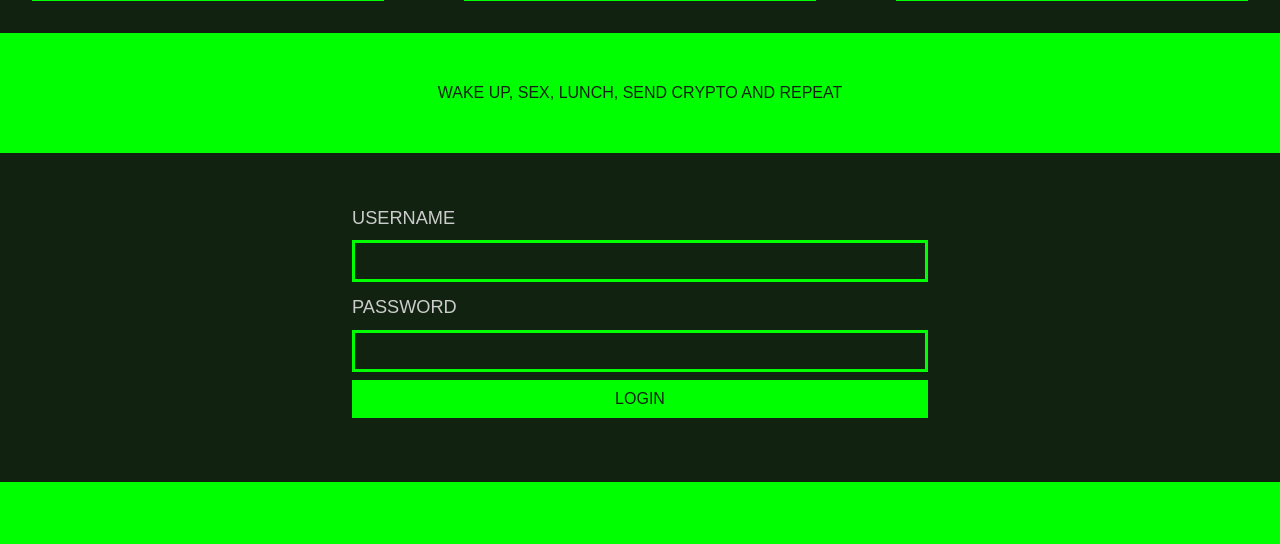
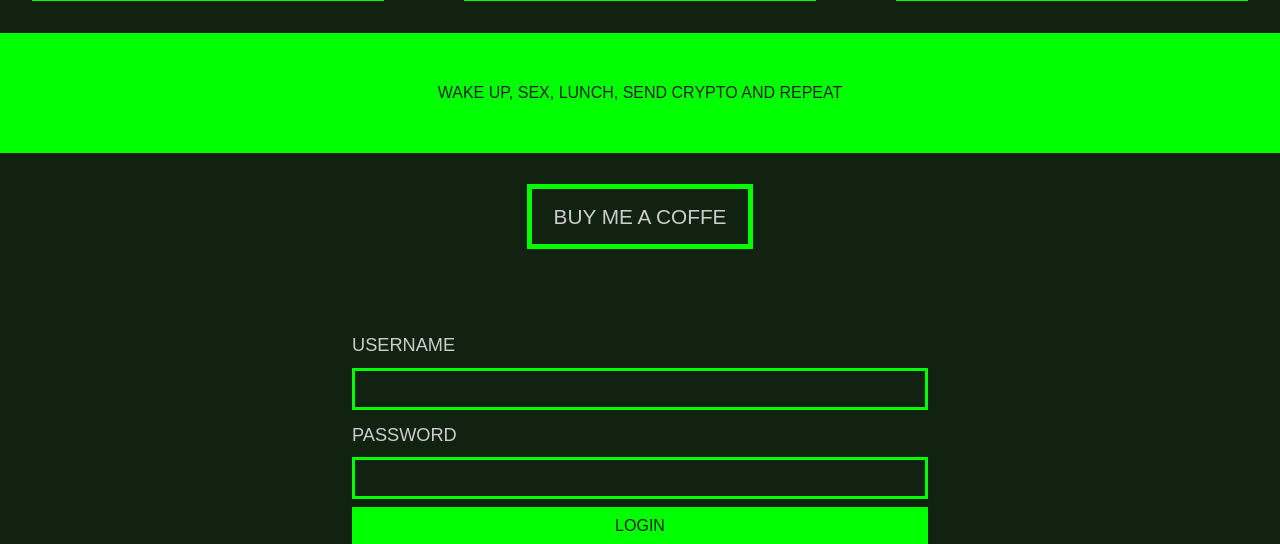
Before and after one commit to n4gY1/solanawebsender, a Django app: page /login in a window 1280 px wide. Shown: the part 440-984 px from the top of the page. Run offline with Django 4.2, Linux system fonts and the light colour scheme; some web fonts are replaced.

Commit message:
v2.0.3 add buymeacoffe link

```diff
--- a/templates/base/navbar.html
+++ b/templates/base/navbar.html
@@ -14,3 +14,6 @@
 <div class="line" style="font-size:1rem">
     Wake up, sex, lunch, send crypto and repeat
 </div>
+<div class="container text-center my-4 py-4">
+    <a href="https://buymeacoffee.com/n4gy1" class="menu_item" target="_blank">&nbsp;Buy me a coffe&nbsp;</a>
+</div>
--- a/templates/websender/logs.html
+++ b/templates/websender/logs.html
@@ -2,10 +2,8 @@
 {% block content %}
 <div class="_card w-100">
 
-    <hr>
     <h3 class="text-center">YOUR IP: {{ip}}</h3>
     <p class="text-center">new version send in the background task. refresh the logs page and see the magic</p>
-    <hr>
     <table class="table table-dark text-break w-100">
         <thead>
             <tr>
--- a/templates/websender/user.html
+++ b/templates/websender/user.html
@@ -1,14 +1,15 @@
 {% extends 'base/base.html' %}
 {% block content %}
-<hr>
+
 <h2 class="text-center">profile settings</h2>
 <p class="text-center">add requiered informations</p>
-<hr>
+
 {% if error %}
 <h2 class="text-center text-warning">{{error}}</h2>
 {% endif %}
 
 <h1 class="text-center">{{sol_sum}} SOL</h1>
+<hr>
 <form action="" method="POST">
     {% csrf_token %}
     <div class="_card">
@@ -16,7 +17,6 @@
          <button type="submit" class="btn _btn mt-2" >SAVE</button>
     </div>
 
-
 </form>
 
 
--- a/websender/urls.py
+++ b/websender/urls.py
@@ -9,4 +9,5 @@ urlpatterns = [
     path('login',login_view,name="login"),
     path('user',user_view,name="user"),
     path('logout',logout_view,name="logout"),
+
 ]
--- a/websender/views.py
+++ b/websender/views.py
@@ -1,3 +1,4 @@
+import datetime
 import threading
 
 from django.contrib.auth import login, authenticate, logout
```
